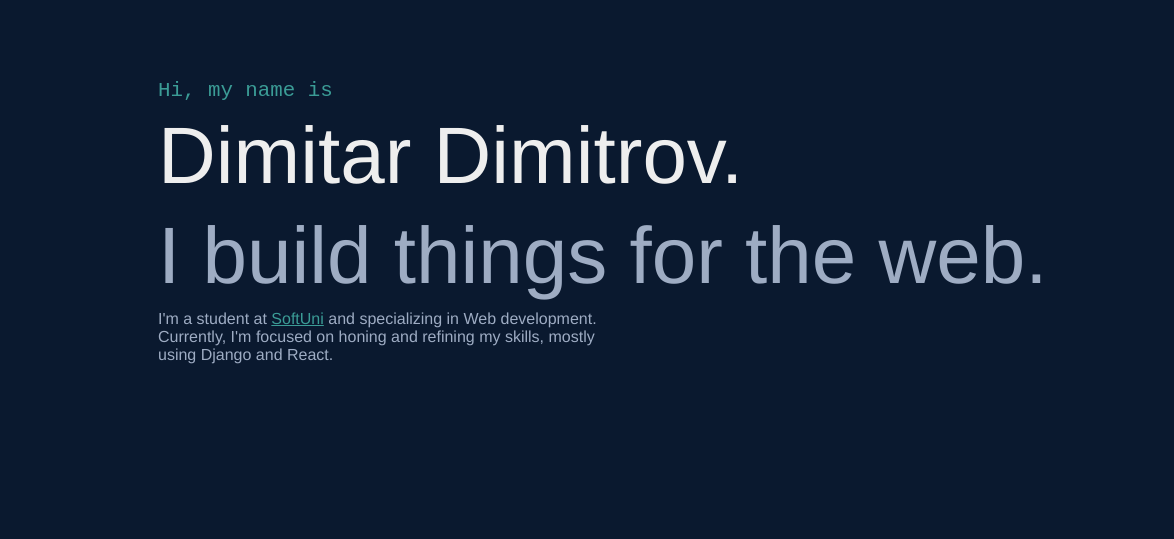
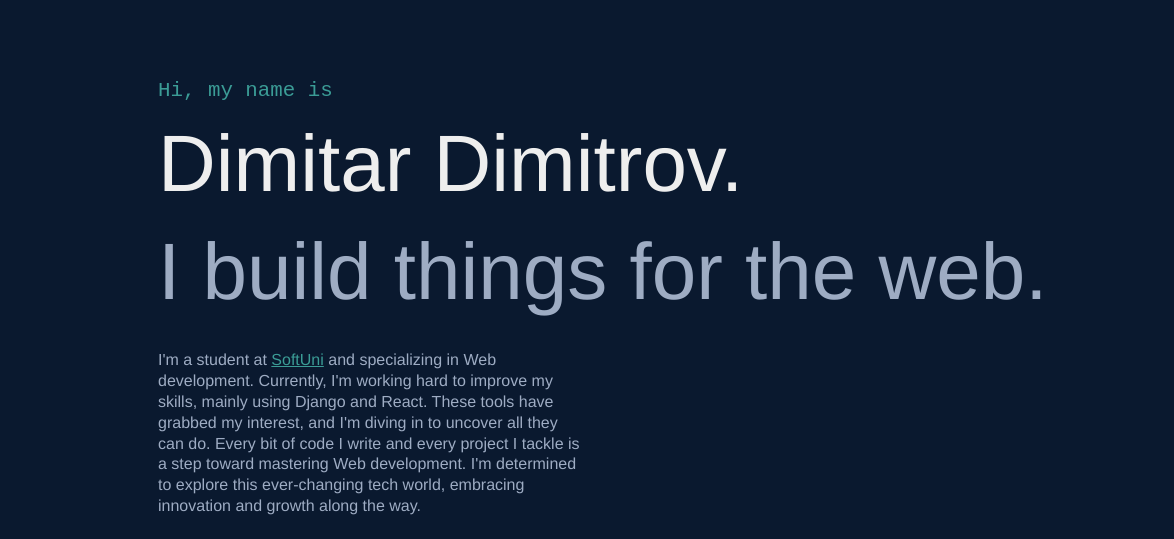
Before and after one commit to Dimpex0/Portfolio, a plain HTML site: page index.html in a window 1280 px wide. Shown: the part 124-663 px from the top of the page, 106-1280 px from the left. Drawn offline with Linux system fonts and the light colour scheme; a script that the page names is missing.

Commit message:
altered 'about me' text and it's stylization

```diff
--- a/index.css
+++ b/index.css
@@ -82,7 +82,7 @@ aside ul li a {
 
 #about div p {
     margin: 0;
-    margin-bottom: 0.5rem;
+    margin-bottom: 1rem;
 }
 
 #about div p:first-of-type {
@@ -102,9 +102,11 @@ aside ul li a {
 }
 
 #about div p:nth-of-type(4) {
-    width: 50%;
+    width: 45%;
     font-size: 1rem;
     color: #9eacc3;
+    margin-top: 2rem;
+    line-height: 1.3rem;
 }
 
 #about div p:nth-of-type(4) a {
--- a/index.html
+++ b/index.html
@@ -31,7 +31,7 @@
             <p>Hi, my name is</p>
             <p>Dimitar Dimitrov.</p>
             <p>I build things for the web.</p>
-            <p>I'm a student at <a href="https://softuni.bg/" target="_blank">SoftUni</a> and specializing in Web development. Currently, I'm focused on honing and refining my skills, mostly using Django and React.</p>
+            <p>I'm a student at <a href="https://softuni.bg/" target="_blank">SoftUni</a> and specializing in Web development. Currently,  I'm working hard to improve my skills, mainly using Django and React. These tools have grabbed my interest, and I'm diving in to uncover all they can do. Every bit of code I write and every project I tackle is a step toward mastering Web development. I'm determined to explore this ever-changing tech world, embracing innovation and growth along the way.</p>
         </div>
     </section>
     <section id="certificates">
```
